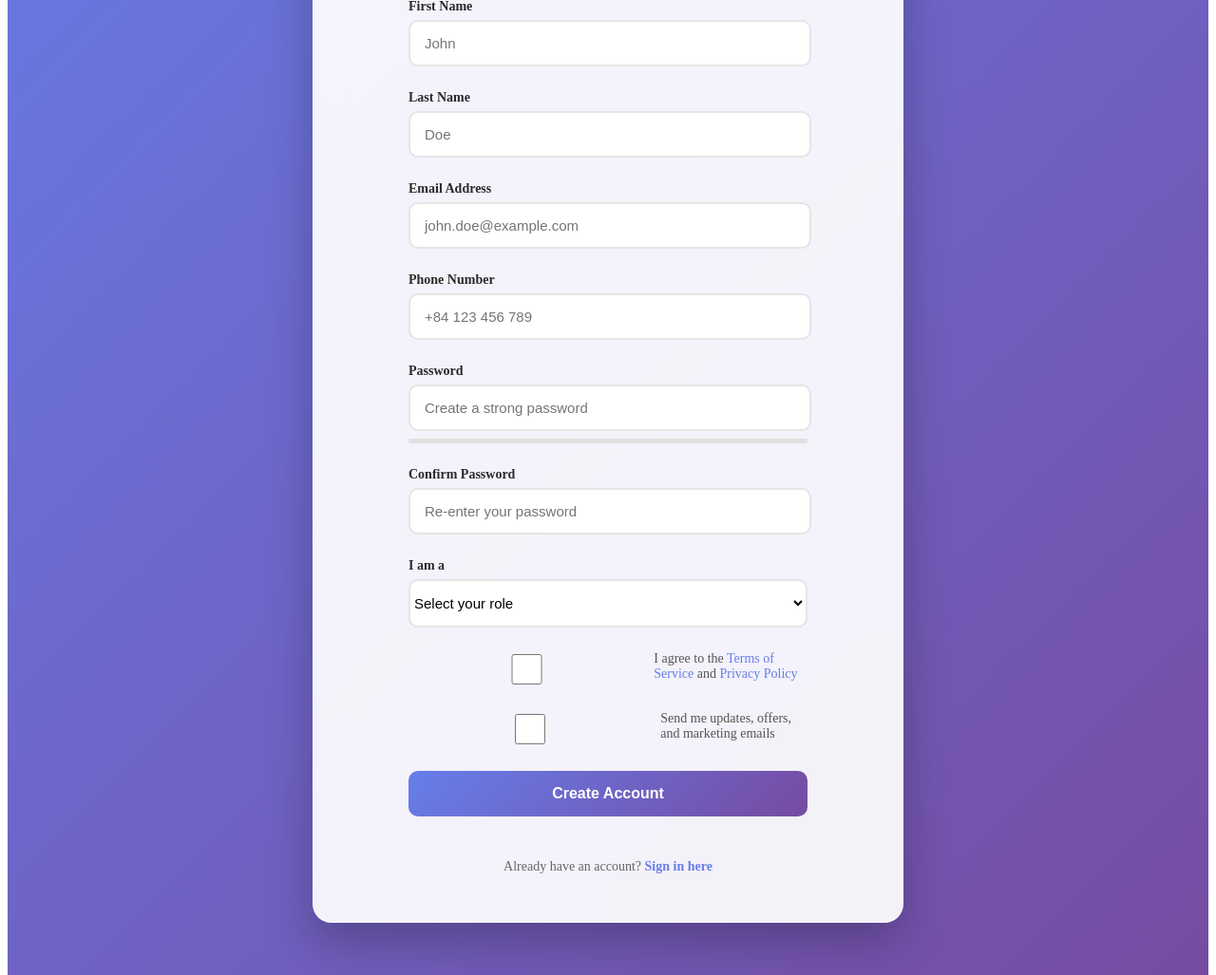
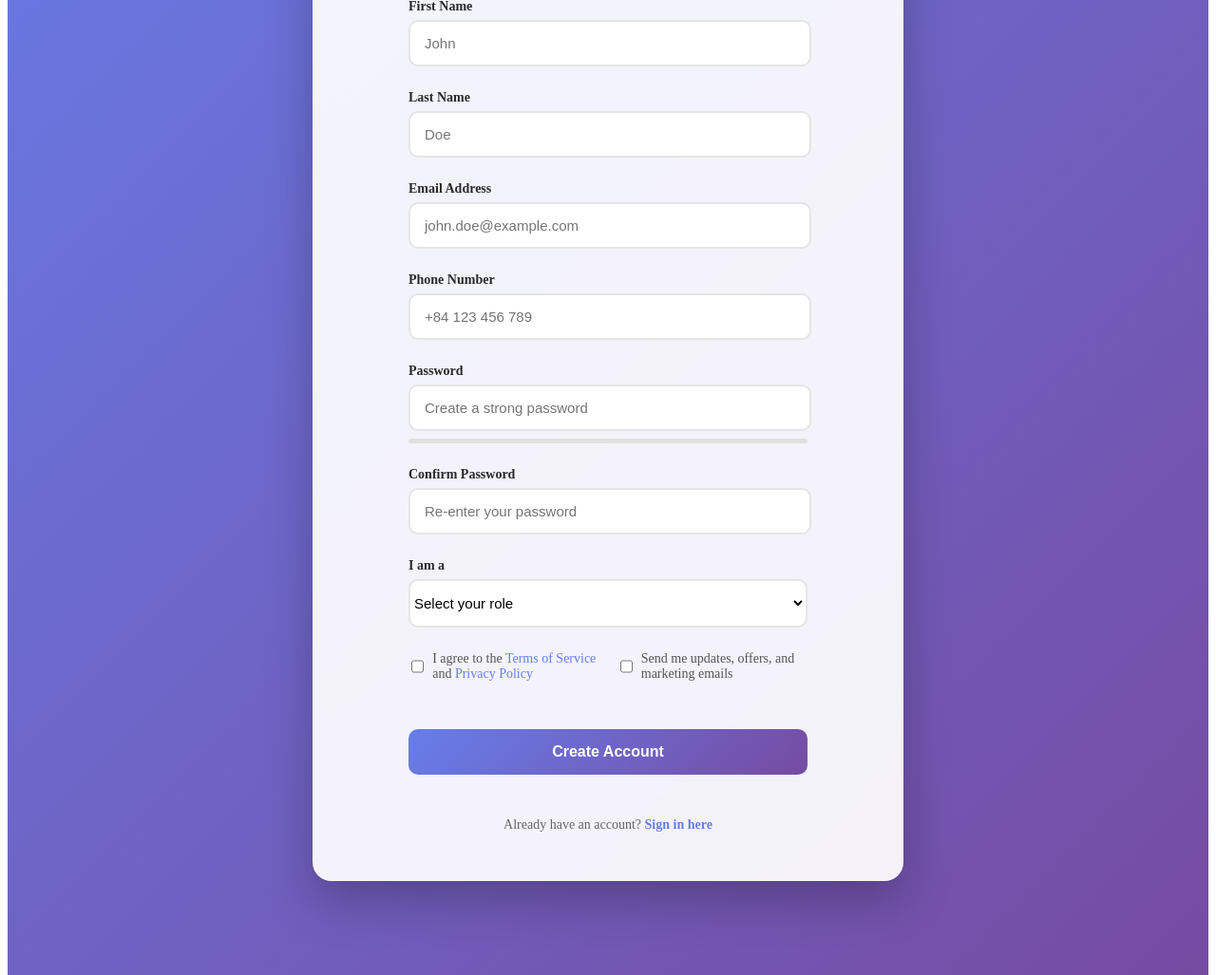
Before and after one commit to Hiepnoob2005/MentalHealthCareWeb, a Flask app: page /register_page.html in a window 1280 px wide. Shown: the part 406-1433 px from the top of the page at 95% size. Run offline with Flask 3, Linux system fonts and the light colour scheme.

Commit message:
Fixed Register page's layout

```diff
--- a/static/register.css
+++ b/static/register.css
@@ -77,15 +77,23 @@
 /* CHECKBOX GROUP */
 .checkbox-group {
   display: flex;
-  align-items: left;
-  gap: 10px;
-  margin-bottom: 25px;
-  font-size: 14px;
+  align-items: center;
+  gap: 6px; /* smaller gap */
+  margin-bottom: 50px; /* less vertical spacing */
+  font-size: 36px;
+}
+
+.checkbox-group input[type="checkbox"] {
+  margin-left: 0.2rem;
+  width: 16px;
+  height: 16px;
 }
 
 .checkbox-group label {
+  display: inline; /* prevents block spacing */
   color: #555;
   font-weight: 400;
+  margin: 0; /* remove any leftover label margin */
 }
 
 .checkbox-group a {
@@ -96,6 +104,8 @@
 .checkbox-group a:hover {
   text-decoration: underline;
 }
+
+
 
 /* BUTTON */
 .register-btn {
--- a/templates/register_page.html
+++ b/templates/register_page.html
@@ -1,42 +1,78 @@
 <!DOCTYPE html>
 <html lang="en">
-
   <head>
-  <meta charset="UTF-8">
-  <meta name="viewport" content="width=device-width, initial-scale=1, shrink-to-fit=no">
-  <meta name="description" content="">
-  <meta name="author" content="">
-  <link rel="preconnect" href="https://fonts.gstatic.com">
-  <link href="https://fonts.googleapis.com/css2?family=Poppins:wght@100;200;300;400;500;600;700;800;900&display=swap" rel="stylesheet">
+    <meta charset="UTF-8" />
+    <meta
+      name="viewport"
+      content="width=device-width, initial-scale=1, shrink-to-fit=no"
+    />
+    <meta name="description" content="" />
+    <meta name="author" content="" />
+    <link rel="preconnect" href="https://fonts.gstatic.com" />
+    <link
+      href="https://fonts.googleapis.com/css2?family=Poppins:wght@100;200;300;400;500;600;700;800;900&display=swap"
+      rel="stylesheet"
+    />
 
     <title>Register - Space Dynamic</title>
 
-  <link rel="stylesheet" href="{{ url_for('static', filename='register.css') }}">
+    <link
+      rel="stylesheet"
+      href="{{ url_for('static', filename='register.css') }}"
+    />
   </head>
 
   <body>
-
     <section class="register-section">
       <div class="container">
         <div class="row justify-content-center">
           <div class="col-lg-6 col-md-8">
-          <div class="register-box wow fadeInUp" data-wow-duration="1s" data-wow-delay="0.2s">
+            <div
+              class="register-box wow fadeInUp"
+              data-wow-duration="1s"
+              data-wow-delay="0.2s"
+            >
               <h2>Create Account</h2>
               <p>Join Space Dynamic today and start your journey</p>
 
               <div class="social-register">
-              <button class="social-btn" onclick="alert('Google registration coming soon!')">
+                <button
+                  class="social-btn"
+                  onclick="alert('Google registration coming soon!')"
+                >
                   <svg width="20" height="20" viewBox="0 0 20 20" fill="none">
-                  <path d="M19.8 10.2c0-.7-.1-1.4-.2-2H10v3.8h5.5c-.2 1.2-1 2.2-2.1 2.9v2.5h3.4c2-1.8 3-4.5 3-7.2z" fill="#4285F4"/>
-                  <path d="M10 20c2.8 0 5.1-.9 6.8-2.5l-3.4-2.5c-.9.6-2 1-3.4 1-2.6 0-4.8-1.7-5.6-4.1H1v2.6C2.7 17.9 6.1 20 10 20z" fill="#34A853"/>
-                  <path d="M4.4 11.9c-.4-1.2-.4-2.6 0-3.8V5.5H1C-.3 7.3-.3 12.7 1 14.5l3.4-2.6z" fill="#FBBC04"/>
-                  <path d="M10 3.9c1.5 0 2.8.5 3.9 1.5l2.9-2.9C15.1.7 12.8 0 10 0 6.1 0 2.7 2.1 1 5.5l3.4 2.6C5.2 5.6 7.4 3.9 10 3.9z" fill="#EA4335"/>
+                    <path
+                      d="M19.8 10.2c0-.7-.1-1.4-.2-2H10v3.8h5.5c-.2 1.2-1 2.2-2.1 2.9v2.5h3.4c2-1.8 3-4.5 3-7.2z"
+                      fill="#4285F4"
+                    />
+                    <path
+                      d="M10 20c2.8 0 5.1-.9 6.8-2.5l-3.4-2.5c-.9.6-2 1-3.4 1-2.6 0-4.8-1.7-5.6-4.1H1v2.6C2.7 17.9 6.1 20 10 20z"
+                      fill="#34A853"
+                    />
+                    <path
+                      d="M4.4 11.9c-.4-1.2-.4-2.6 0-3.8V5.5H1C-.3 7.3-.3 12.7 1 14.5l3.4-2.6z"
+                      fill="#FBBC04"
+                    />
+                    <path
+                      d="M10 3.9c1.5 0 2.8.5 3.9 1.5l2.9-2.9C15.1.7 12.8 0 10 0 6.1 0 2.7 2.1 1 5.5l3.4 2.6C5.2 5.6 7.4 3.9 10 3.9z"
+                      fill="#EA4335"
+                    />
                   </svg>
                   Google
                 </button>
-              <button class="social-btn" onclick="alert('Facebook registration coming soon!')">
-                <svg width="20" height="20" viewBox="0 0 20 20" fill="#1877F2">
-                  <path d="M20 10c0-5.5-4.5-10-10-10S0 4.5 0 10c0 5 3.7 9.1 8.4 9.9v-7H5.9V10h2.5V7.8c0-2.5 1.5-3.9 3.8-3.9 1.1 0 2.2.2 2.2.2v2.5h-1.3c-1.2 0-1.6.8-1.6 1.6V10h2.8l-.4 2.9h-2.3v7C16.3 19.1 20 15 20 10z"/>
+                <button
+                  class="social-btn"
+                  onclick="alert('Facebook registration coming soon!')"
+                >
+                  <svg
+                    width="20"
+                    height="20"
+                    viewBox="0 0 20 20"
+                    fill="#1877F2"
+                  >
+                    <path
+                      d="M20 10c0-5.5-4.5-10-10-10S0 4.5 0 10c0 5 3.7 9.1 8.4 9.9v-7H5.9V10h2.5V7.8c0-2.5 1.5-3.9 3.8-3.9 1.1 0 2.2.2 2.2.2v2.5h-1.3c-1.2 0-1.6.8-1.6 1.6V10h2.8l-.4 2.9h-2.3v7C16.3 19.1 20 15 20 10z"
+                    />
                   </svg>
                   Facebook
                 </button>
@@ -97,20 +170,21 @@
                 </div>
 
                 <div class="checkbox-group">
-                <input type="checkbox" id="terms" name="terms" required>
+                  <input type="checkbox" id="terms" name="terms" required />
                   <label for="terms">
-                  I agree to the <a href="#">Terms of Service</a> and <a href="#">Privacy Policy</a>
+                    I agree to the <a href="#">Terms of Service</a> and
+                    <a href="#">Privacy Policy</a>
                   </label>
-              </div>
 
-              <div class="checkbox-group">
-                <input type="checkbox" id="newsletter" name="newsletter">
+                  <input type="checkbox" id="newsletter" name="newsletter" />
                   <label for="newsletter">
                     Send me updates, offers, and marketing emails
                   </label>
                 </div>
 
-              <button type="submit" class="register-btn">Create Account</button>
+                <button type="submit" class="register-btn">
+                  Create Account
+                </button>
               </form>
 
               <div class="login-link">
```
Also changed, not shown: other parts of templates/register_page.html (+43 -7 lines). Lines whose indentation alone changed are shown as unchanged.
